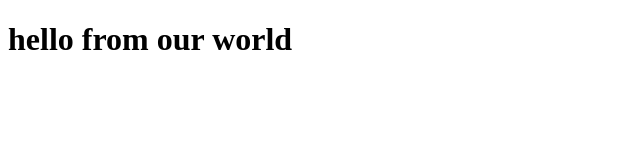
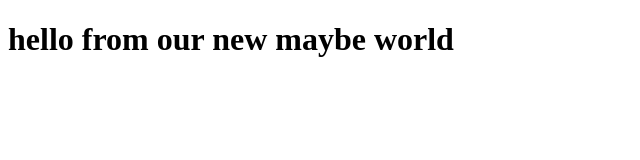
Before and after one commit to abdelrhman-shibl44/courseraTest, a plain HTML site: page site/index.html in a window 1280 px wide. Shown: the whole page, without its empty margins (0-640 px from the left). Drawn offline with Linux system fonts and the light colour scheme.

Commit message:
created the rest of files

```diff
--- a/site/index.html
+++ b/site/index.html
@@ -5,11 +5,11 @@
     <meta charset="UTF-8">
     <meta http-equiv="X-UA-Compatible" content="IE=edge">
     <meta name="viewport" content="width=device-width, initial-scale=1.0">
-    <title>first site with git</title>
+    <title>first site with git beloooef</title>
 </head>
 
 <body>
-    <h1>hello from our world</h1>
+    <h1>hello from our new maybe world</h1>
 </body>
 
 </html>
```
Also changed, not shown: site/css/style.css (added), site/js/main.js (added).
